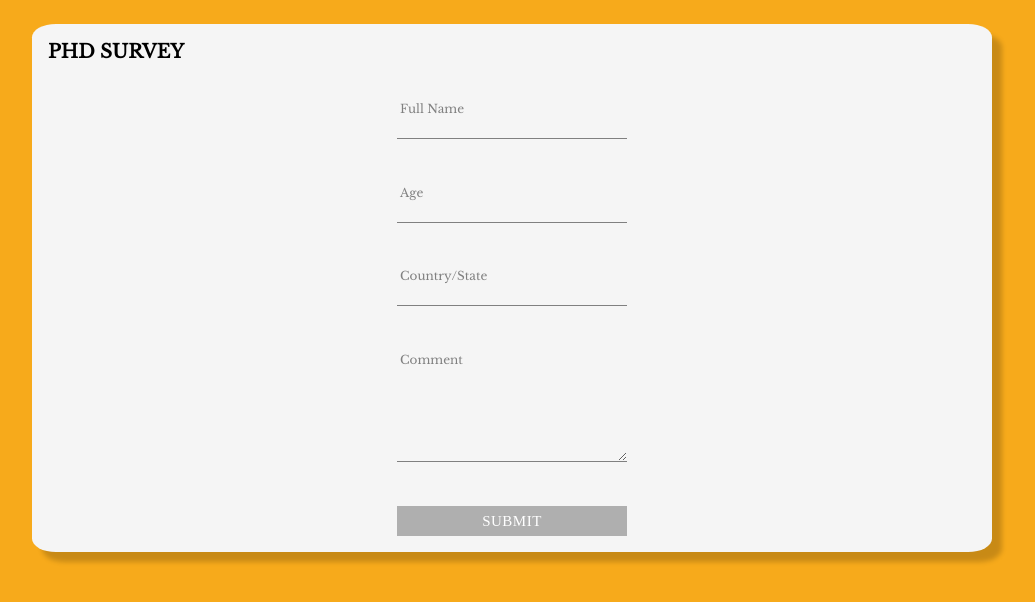
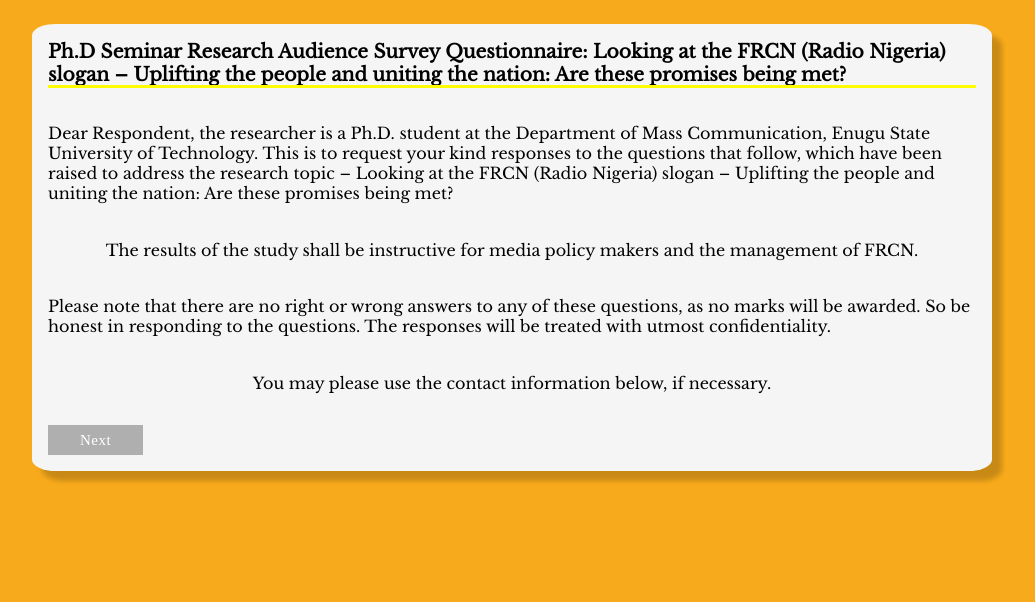
Before and after one commit to PrinceAkpabio/survey-form, a React (Create React App) app: page / in a window 1280 px wide. Shown: the top 602 px of the page, without its empty margins (128-1163 px from the left). Built offline with nearby package versions, Linux system fonts and the light colour scheme.

Commit message:
added skeleton loading feature and introduction app page

```diff
--- a/package.json
+++ b/package.json
@@ -9,6 +9,8 @@
     "node-sass": "^5.0.0",
     "react": "^17.0.1",
     "react-dom": "^17.0.1",
+    "react-loading-skeleton": "^2.2.0",
+    "react-router-dom": "^5.2.0",
     "react-scripts": "4.0.3",
     "web-vitals": "^1.0.1"
   },
--- a/src/App.js
+++ b/src/App.js
@@ -1,10 +1,14 @@
 import React from "react";
-import FormPage from "./components/formpage";
-
+import { Switch, Route } from "react-router-dom";
+import FormIntro from "./components/formIntro";
+import { FormApp } from "./FormApp";
 function App() {
   return (
     <div className="SurveyApp">
-      <FormPage />
+      <Switch>
+        <Route exact path="/form" component={FormApp} />
+        <Route exact path="/" component={FormIntro} />
+      </Switch>
     </div>
   );
 }
--- /dev/null
+++ b/src/FormApp.js
@@ -0,0 +1,19 @@
+import React from "react";
+
+import { form } from "./data";
+import FormPage from "./components/formpage";
+import SkeletonCard from "./components/skeletonCard";
+import useLoadingHook from './hooks/loadingHook'
+
+export const FormApp = () => {
+  const {data, loading} = useLoadingHook(form)
+  return (
+    <>
+      {loading ? (
+        <SkeletonCard />
+      ) : (
+        <FormPage formItem={data} />
+      )}
+    </>
+  );
+};
--- a/src/assets/_form-page.scss
+++ b/src/assets/_form-page.scss
@@ -5,6 +5,7 @@
 
 .formpage {
   display: flex;
+  position: relative;
   flex-direction: column;
   justify-content: center;
   align-items: center;
@@ -15,19 +16,35 @@
   border-radius: 2.5%;
   box-shadow: 10px 10px 5px 0px rgba(0, 0, 0, 0.19);
 
+
   .form-title {
     align-self: flex-start;
+    position: relative;
+     &::before{
+    content: "";
+    position: absolute;
+    bottom: -5%;
+    width: 100%;
+    height: 0.2rem;
+    background-color: yellow;
+    border-radius: 2.5%;
+  }
   }
   .form {
     display: grid;
     justify-content: center;
     align-items: center;
     width: 95%;
+    list-style-type: none;
     // max-width: 20rem;
     .custom-button {
       margin-top: 2rem;
     }
   }
+  .custom-button {
+      margin-top: 2rem;
+      align-self: flex-start;
+    }
 }
 
 @media screen and (min-width: 424px) {
--- /dev/null
+++ b/src/assets/_skeletonCard.scss
@@ -0,0 +1,9 @@
+.formpage.bk{
+  background-color: transparent;
+  box-shadow: none;
+
+   .form {
+    width: 100%;
+    list-style-type: none;
+    }
+ }
--- a/src/assets/base.scss
+++ b/src/assets/base.scss
@@ -2,7 +2,7 @@
 @import "./form-page";
 @import "./custom-button.styles";
 @import "./custom-input.styles";
-
+@import './skeletonCard';
 * {
   box-sizing: border-box;
   margin: 0;
--- /dev/null
+++ b/src/components/formIntro.jsx
@@ -0,0 +1,32 @@
+import React from 'react';
+import { useHistory} from 'react-router-dom';
+import { form } from "../data";
+import useLoadingHook from '../hooks/loadingHook'
+
+import SkeletonCard from './skeletonCard';
+import CustomButton from './custom-button/custom-button.component';
+
+const FormIntro = () => {
+ const {data, loading} = useLoadingHook(form);
+ const history = useHistory();
+ return (
+<>
+  {
+   loading ? <SkeletonCard /> :
+  <div className="formpage component">
+   <h3 className="form-title">{data?.title}</h3>
+   {
+    data.intro?.map((paragraph, i) =>(
+     <p key={i}
+     className="input-group"
+     >{paragraph}</p>
+    ))
+   }
+   <CustomButton onClick={()=> {history.push("/form")}}>Next</CustomButton>
+  </div>
+  }
+</>
+ )
+}
+
+export default FormIntro
--- a/src/components/formpage.jsx
+++ b/src/components/formpage.jsx
@@ -1,9 +1,8 @@
 import React, { useState } from "react";
-import { form } from "../data";
 import { CustomInput } from "./custom-input/custom-input.component";
 import CustomButton from "./custom-button/custom-button.component";
 
-function FormPage() {
+export function FormPage({ formItem }) {
   const [fields, setFields] = useState({
     name: "",
     age: "",
@@ -44,10 +43,10 @@ function FormPage() {
   console.log(fields);
   return (
     <div className="formpage component">
-      <h3 className="form-title">{form.title}</h3>
+      <h3 className="form-title">{formItem.title}</h3>
       <form className="form" onSubmit={handleSubmit}>
-        {form &&
-          form.input.map((field) => (
+        {formItem &&
+          formItem.input?.map((field) => (
             <CustomInput
               key={field.id}
               type={field.type}
@@ -62,5 +61,4 @@ function FormPage() {
     </div>
   );
 }
-
 export default FormPage;
--- /dev/null
+++ b/src/components/skeletonCard.js
@@ -0,0 +1,23 @@
+import React from "react";
+import Skeleton from "react-loading-skeleton";
+
+const SkeletonCard = () => {
+  return (
+    <section className="formpage bk">
+      <h3 className="form-title">
+        <Skeleton height={150} />
+        <ul className="form">
+          {Array(9)
+            .fill()
+            .map((item, i) => (
+              <li className="input-group" key={i}>
+                <Skeleton item={item} height={60} width={270} />
+              </li>
+            ))}
+        </ul>
+      </h3>
+    </section>
+  );
+};
+
+export default SkeletonCard;
--- a/src/data.js
+++ b/src/data.js
@@ -1,7 +1,17 @@
 const date = new Date().getMilliseconds();
 
 export const form = {
-  title: "PHD SURVEY",
+  title:
+    "Ph.D Seminar Research Audience Survey Questionnaire: Looking at the FRCN (Radio Nigeria) slogan – Uplifting the people and uniting the nation: Are these promises being met?",
+  intro: [
+    "Dear Respondent, the researcher is a Ph.D. student at the Department of Mass Communication, Enugu State University of Technology.  This is to request your kind responses to the questions that follow, which have been raised to address the research topic – Looking at the FRCN (Radio Nigeria) slogan – Uplifting the people and uniting the nation: Are these promises being met?",
+
+    "The results of the study shall be instructive for media policy makers and the management of FRCN.",
+
+    "Please note that there are no right or wrong answers to any of these questions, as no marks will be awarded. So be honest in responding to the questions. The responses will be treated with utmost confidentiality.",
+
+    "You may please use the contact information below, if necessary.",
+  ],
   input: [
     { id: 1 + date, name: "name", type: "text", label: "Full Name" },
     { id: 2 + date, name: "age", type: "text", label: "Age" },
--- /dev/null
+++ b/src/hooks/loadingHook.js
@@ -0,0 +1,18 @@
+import React from 'react';
+
+export const useLoadingHook =(form)=>{
+ const [data, setData] = React.useState([]);
+  const [loading, setLoading] = React.useState(false);
+  React.useEffect(() => {
+    setLoading(true);
+    const timer = setTimeout(() => {
+      setData(form);
+      setLoading(false);
+    }, 1000);
+    return () => clearTimeout(timer);
+  }, [form]);
+
+  return {data, loading}
+}
+
+export default useLoadingHook;
--- a/src/index.js
+++ b/src/index.js
@@ -2,12 +2,15 @@ import React from "react";
 import ReactDOM from "react-dom";
 import "./assets/base.scss";
 import App from "./App";
+import { BrowserRouter as Router } from "react-router-dom";
 import reportWebVitals from "./reportWebVitals";
 
 ReactDOM.render(
-  <React.StrictMode>
-    <App />
-  </React.StrictMode>,
+  <Router>
+    <React.StrictMode>
+      <App />
+    </React.StrictMode>
+  </Router>,
   document.getElementById("root")
 );
 
```
Also changed, not shown: 1 other file (tests, documents, lock files or other folders).
